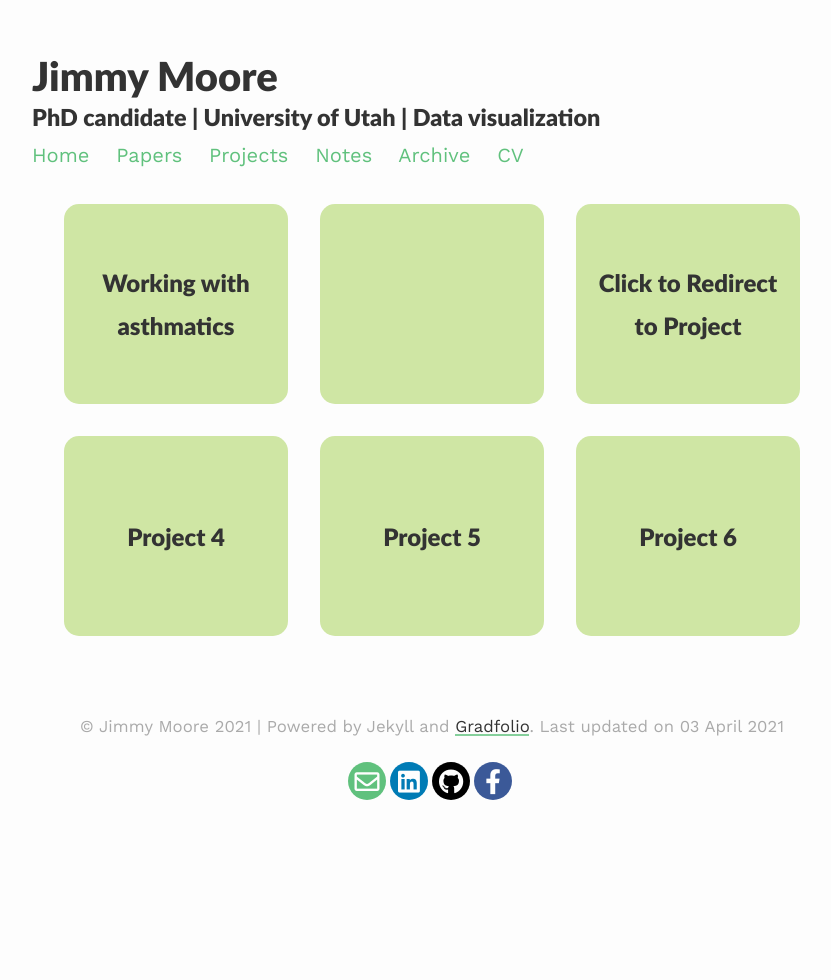
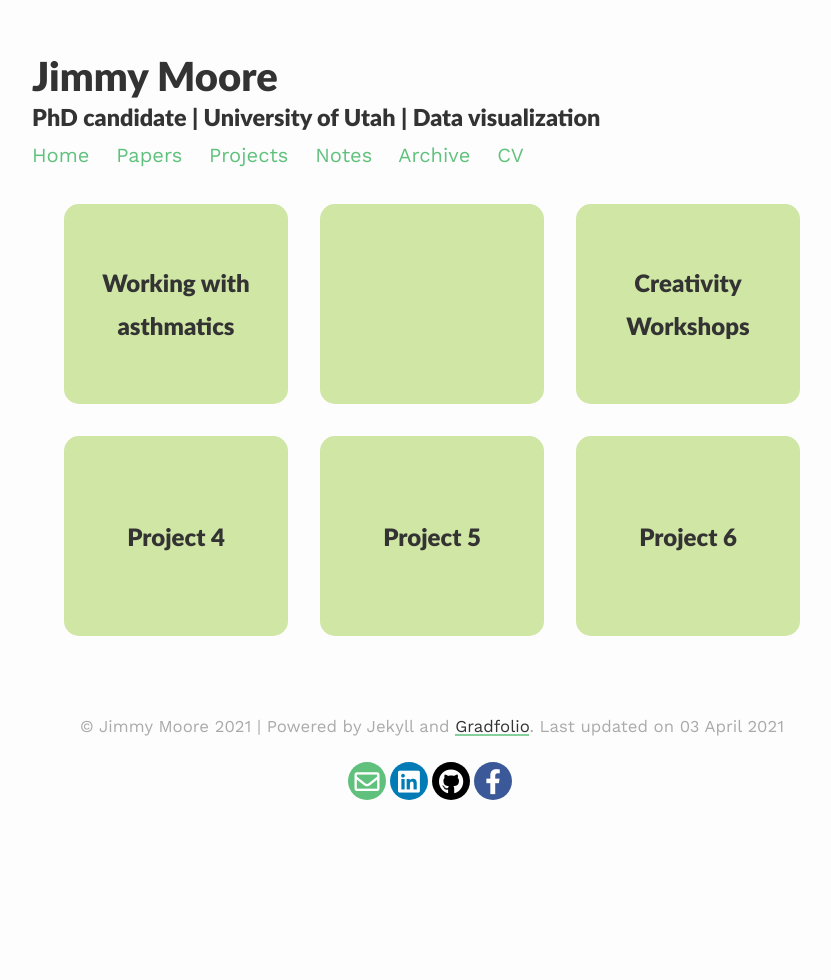
Before and after one commit to UtahJimmy/utahjimmy.github.io, a Jekyll site: the page built from _pages/projects.md, in a window 1280 px wide. Shown: the whole page, without its empty margins (208-1039 px from the left). Built offline with Jekyll 4.4.1, drawn with Linux system fonts in a browser that asks for light colours; nearby versions of some CDN libraries.

Commit message:
Update 3_project.md

```diff
--- a/_projects/3_project.md
+++ b/_projects/3_project.md
@@ -1,6 +1,5 @@
 ---
 layout: post
-title: Click to Redirect to Project
-description: with no page entry here
-redirect: https://unsplash.com
+title: Creativity Workshops
+description: Accelerated requires elicitation
 ---
```
